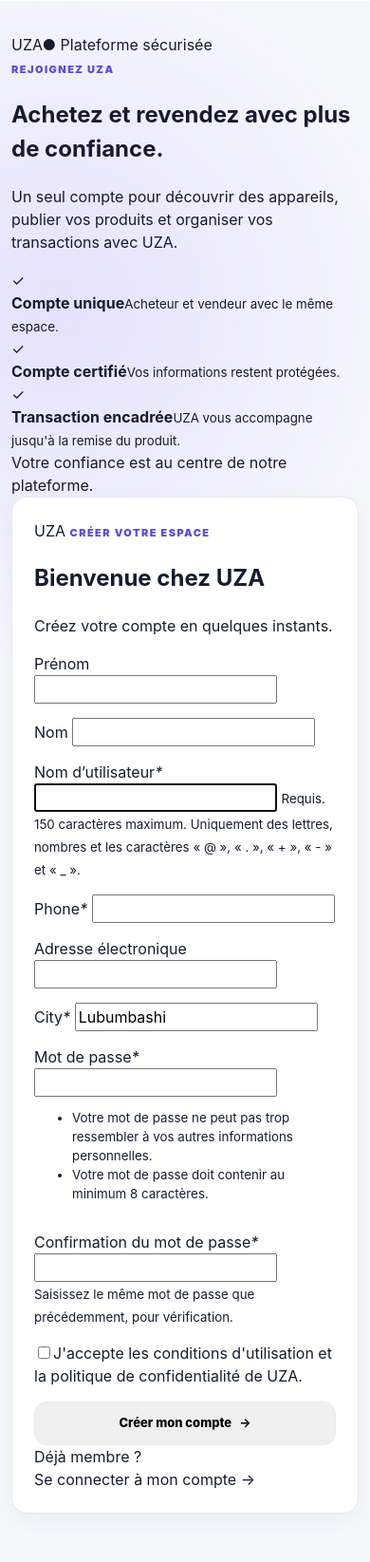
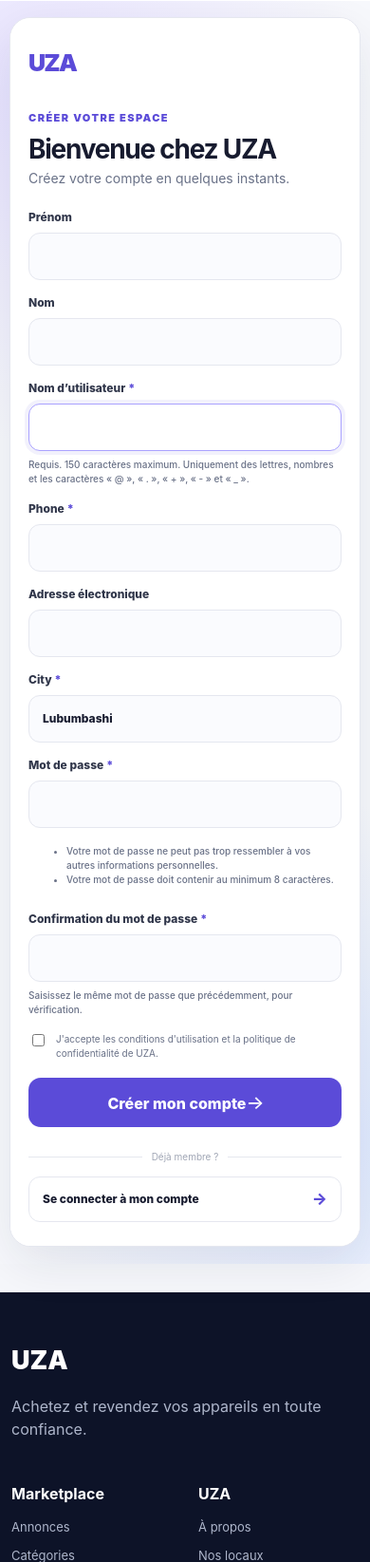
Before and after one commit to Biggo02/UZA, a Django app: page /inscription/ in a window 390 px wide. Shown: the part 68-1713 px from the top of the page at 95% size. Run offline with Django 4.2, Linux system fonts and the light colour scheme.

Commit message:
Polish UZA registration page with premium responsive styling

```diff
--- a/templates/auth/register.html
+++ b/templates/auth/register.html
@@ -1,6 +1,22 @@
 {% extends 'base.html' %}
 {% block title %}Créer un compte — UZA{% endblock %}
 {% block content %}
+<style>
+.auth-register{padding:42px 18px;background:radial-gradient(circle at 8% 8%,#e7e2ff 0,transparent 28%),radial-gradient(circle at 92% 90%,#dfe9ff 0,transparent 28%),#f7f8fc}
+.auth-register .auth-shell{width:min(1080px,100%);display:grid;grid-template-columns:1fr 510px;min-height:690px;border-radius:30px;overflow:hidden;background:#fff;border:1px solid #e5e7ef;box-shadow:0 30px 90px rgba(24,30,58,.12)}
+.auth-register .auth-visual{position:relative;padding:42px 48px;background:linear-gradient(150deg,#121a37 0%,#292064 58%,#574bc4 100%);color:#fff;overflow:hidden}
+.auth-register .auth-visual:before{content:"";position:absolute;width:360px;height:360px;border-radius:50%;right:-150px;top:-120px;background:rgba(255,255,255,.08)}
+.auth-register .auth-visual:after{content:"";position:absolute;width:270px;height:270px;border-radius:50%;left:-140px;bottom:-140px;background:rgba(164,154,255,.17)}
+.auth-register .auth-visual-top,.auth-register .auth-visual-content,.auth-register .auth-visual-footer{position:relative;z-index:2}
+.auth-register .auth-visual-top{display:flex;justify-content:space-between;gap:15px;align-items:center}.auth-register .auth-brand{font-size:30px;font-weight:950;letter-spacing:-.07em}.auth-register .auth-secure{font-size:10px;color:#ddd9ff;font-weight:800}
+.auth-register .auth-visual-content{margin-top:120px;max-width:430px}.auth-register .auth-visual .eyebrow{color:#bdb7ff}.auth-register .auth-visual h1{font-size:44px;line-height:1.04;letter-spacing:-.055em;margin:12px 0 18px}.auth-register .auth-visual p{color:#d0d5e8;font-size:14px;line-height:1.75}
+.auth-register .auth-points{display:grid;gap:11px;margin-top:28px}.auth-register .auth-points>div{display:grid;grid-template-columns:34px 1fr;gap:10px;padding:13px 0;border-top:1px solid rgba(255,255,255,.12)}.auth-register .auth-points>div>span{width:28px;height:28px;border-radius:50%;display:grid;place-items:center;background:rgba(255,255,255,.12);color:#ddd9ff;font-weight:900}.auth-register .auth-points b{display:block;font-size:13px}.auth-register .auth-points small{color:#aeb5ce;font-size:11px}.auth-register .auth-visual-footer{position:absolute;left:48px;right:48px;bottom:32px;border-top:1px solid rgba(255,255,255,.12);padding-top:16px;color:#aeb5ce;font-size:11px}
+.auth-register .auth-card{width:auto;min-height:100%;padding:52px 50px;border:0;border-radius:0;box-shadow:none}.auth-register .auth-mobile-brand{display:none}.auth-register .auth-heading{margin-bottom:26px}.auth-register .auth-heading h2{font-size:32px;line-height:1.08;letter-spacing:-.045em;margin:8px 0 5px}.auth-register .auth-heading p{margin:0;color:#697187;font-size:14px}
+.auth-register .auth-form{display:grid;gap:15px}.auth-register .field{display:grid;gap:7px;font-size:12px;font-weight:800}.auth-register .field>span{color:#30364a}.auth-register .field em{color:#5b4bd8;font-style:normal;margin-left:3px}.auth-register .field input,.auth-register .field select,.auth-register .field textarea{width:100%;min-height:48px;padding:0 14px;border:1px solid #e5e7ef;border-radius:12px;background:#fafbfe;color:#171b2f;outline:0;transition:.18s}.auth-register .field input:focus,.auth-register .field select:focus,.auth-register .field textarea:focus{background:#fff;border-color:#aaa2ff;box-shadow:0 0 0 4px rgba(91,75,216,.08)}.auth-register .field small{font-size:10px;color:#697187;font-weight:500}.auth-register .field-error{color:#c43d4b!important;font-weight:700!important}.auth-register .form-alert{padding:12px 14px;border-radius:12px;background:#fff0f1;color:#c43d4b;font-size:12px}
+.auth-register .terms-check{display:flex;gap:9px;align-items:flex-start;margin-top:1px;font-size:10px;color:#697187;line-height:1.5}.auth-register .terms-check input{margin-top:2px;accent-color:#5b4bd8}.auth-register .auth-submit{width:100%;min-height:53px;margin-top:3px;padding:0 18px 0 20px;justify-content:space-between;border:0;background:#5b4bd8;color:#fff;border-radius:13px;font-weight:850}.auth-register .auth-submit:hover{background:#4333b5}.auth-register .auth-submit strong{font-size:20px;font-weight:500}.auth-register .auth-divider{display:flex;align-items:center;gap:10px;margin:24px 0 13px;color:#a0a6b5;font-size:10px}.auth-register .auth-divider:before,.auth-register .auth-divider:after{content:"";height:1px;background:#e5e7ef;flex:1}.auth-register .auth-secondary-action{display:flex;align-items:center;justify-content:space-between;min-height:48px;padding:0 14px;border:1px solid #e5e7ef;border-radius:12px;font-size:12px;font-weight:800;transition:.18s}.auth-register .auth-secondary-action:hover{border-color:#c7c2ff;background:#faf9ff;color:#5b4bd8}.auth-register .auth-secondary-action span{font-size:17px;color:#5b4bd8}
+@media(max-width:900px){.auth-register .auth-shell{grid-template-columns:1fr;max-width:560px;min-height:auto}.auth-register .auth-visual{display:none}.auth-register .auth-card{padding:42px 36px}.auth-register .auth-mobile-brand{display:block;color:#5b4bd8;font-size:25px;font-weight:950;letter-spacing:-.07em;margin-bottom:24px}}
+@media(max-width:600px){.auth-register{padding:18px 10px;min-height:calc(100vh - 68px);align-items:start}.auth-register .auth-shell{width:100%;border-radius:22px;box-shadow:0 18px 50px rgba(24,30,58,.09)}.auth-register .auth-card{padding:29px 19px 25px}.auth-register .auth-heading{margin-bottom:22px}.auth-register .auth-heading h2{font-size:28px}.auth-register .field input,.auth-register .field select,.auth-register .field textarea{min-height:50px}.auth-register .auth-submit{min-height:52px}}
+</style>
 <main class="auth auth-register">
   <div class="auth-shell">
     <section class="auth-visual">
@@ -17,30 +33,15 @@
       </div>
       <div class="auth-visual-footer">Votre confiance est au centre de notre plateforme.</div>
     </section>
-
-    <section class="card auth-card auth-card-register">
-      <div class="auth-heading">
-        <span class="auth-mobile-brand">UZA</span>
-        <span class="eyebrow">Créer votre espace</span>
-        <h2>Bienvenue chez UZA</h2>
-        <p>Créez votre compte en quelques instants.</p>
-      </div>
-
+    <section class="card auth-card">
+      <div class="auth-heading"><span class="auth-mobile-brand">UZA</span><span class="eyebrow">Créer votre espace</span><h2>Bienvenue chez UZA</h2><p>Créez votre compte en quelques instants.</p></div>
       <form method="post" class="auth-form" novalidate>
         {% csrf_token %}
         {% if form.non_field_errors %}<div class="form-alert">{{ form.non_field_errors }}</div>{% endif %}
-        {% for field in form %}
-          <label class="field" for="{{ field.id_for_label }}">
-            <span>{{ field.label }}{% if field.field.required %}<em>*</em>{% endif %}</span>
-            {{ field }}
-            {% if field.help_text %}<small>{{ field.help_text }}</small>{% endif %}
-            {% for error in field.errors %}<small class="field-error">{{ error }}</small>{% endfor %}
-          </label>
-        {% endfor %}
+        {% for field in form %}<label class="field" for="{{ field.id_for_label }}"><span>{{ field.label }}{% if field.field.required %}<em>*</em>{% endif %}</span>{{ field }}{% if field.help_text %}<small>{{ field.help_text }}</small>{% endif %}{% for error in field.errors %}<small class="field-error">{{ error }}</small>{% endfor %}</label>{% endfor %}
         <label class="terms-check"><input type="checkbox" required><span>J'accepte les conditions d'utilisation et la politique de confidentialité de UZA.</span></label>
-        <button class="btn primary full auth-submit" type="submit"><span>Créer mon compte</span><strong>→</strong></button>
+        <button class="auth-submit" type="submit"><span>Créer mon compte</span><strong>→</strong></button>
       </form>
-
       <div class="auth-divider"><span>Déjà membre ?</span></div>
       <a class="auth-secondary-action" href="{% url 'login' %}">Se connecter à mon compte <span>→</span></a>
     </section>
```
